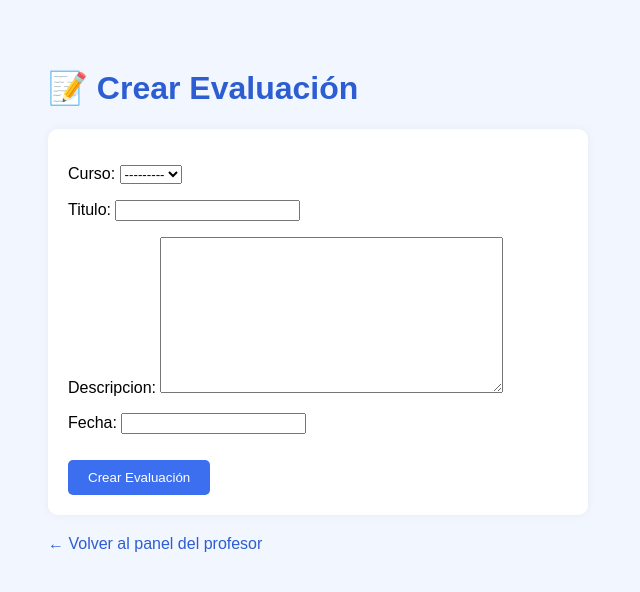
After one commit to Frix23x/plataformasedu-django, a Django app: page /crear-evaluacion/ in a window 1280 px wide. The commit adds this page. Shown: the top 592 px of the page, without its empty margins (0-640 px from the left). Run offline with Django 4.2, Linux system fonts and the light colour scheme; the visitor is signed in with stand-in values (Sample User, id 1); data that the repository does not hold is empty.

Commit message:
🧩 Agregado modelo Evaluación, formularios, vistas, HTML y navegación completa

```diff
--- a/app/usuarios/admin.py
+++ b/app/usuarios/admin.py
@@ -3,6 +3,7 @@ from django.contrib.auth.admin import UserAdmin
 from .models import Usuario
 from .models import Curso
 from .models import Inscripcion
+from .models import Evaluacion
 
 # Admin para el modelo Usuario
 @admin.register(Usuario)
@@ -19,3 +20,8 @@ class CursoAdmin(admin.ModelAdmin):
     search_fields = ['nombre']
 
 admin.site.register(Inscripcion)
+
+# Admin para el modelo Evaluacion
+@admin.register(Evaluacion)
+class EvaluacionAdmin(admin.ModelAdmin):
+    list_display = ['titulo', 'curso', 'fecha']
--- a/app/usuarios/forms.py
+++ b/app/usuarios/forms.py
@@ -1,8 +1,14 @@
 from django import forms
 from django.contrib.auth.forms import UserCreationForm
 from .models import Usuario
+from .models import Evaluacion
 
 class RegistroForm(UserCreationForm):
     class Meta:
         model = Usuario
         fields = ['username', 'email', 'rol', 'password1', 'password2']
+
+class EvaluacionForm(forms.ModelForm):
+    class Meta:
+        model = Evaluacion
+        fields = ['curso', 'titulo', 'descripcion', 'fecha']
--- a/app/usuarios/models.py
+++ b/app/usuarios/models.py
@@ -42,3 +42,12 @@ class Inscripcion(models.Model):
 
     def __str__(self):
         return self.nombre
+
+class Evaluacion(models.Model):
+    curso = models.ForeignKey(Curso, on_delete=models.CASCADE, related_name='evaluaciones')
+    titulo = models.CharField(max_length=100)
+    descripcion = models.TextField()
+    fecha = models.DateField()
+
+    def __str__(self):
+        return f"{self.titulo} - {self.curso.nombre}"
--- /dev/null
+++ b/app/usuarios/templates/crear_evaluacion.html
@@ -0,0 +1,50 @@
+<!DOCTYPE html>
+<html lang="es">
+<head>
+    <meta charset="UTF-8">
+    <title>Crear Evaluación</title>
+    <style>
+        body {
+            font-family: Arial, sans-serif;
+            background: #f2f6ff;
+            padding: 40px;
+        }
+        h1 {
+            color: #2c5dd2;
+        }
+        form {
+            background: white;
+            padding: 20px;
+            border-radius: 10px;
+            box-shadow: 0 0 10px rgba(0,0,0,0.05);
+            max-width: 500px;
+        }
+        button {
+            padding: 10px 20px;
+            background-color: #3c6ff0;
+            color: white;
+            border: none;
+            border-radius: 5px;
+            margin-top: 10px;
+            cursor: pointer;
+        }
+        a {
+            display: inline-block;
+            margin-top: 20px;
+            text-decoration: none;
+            color: #2c5dd2;
+        }
+    </style>
+</head>
+<body>
+    <h1>📝 Crear Evaluación</h1>
+
+    <form method="post">
+        {% csrf_token %}
+        {{ form.as_p }}
+        <button type="submit">Crear Evaluación</button>
+    </form>
+
+    <a href="{% url 'panel_profesor' %}">← Volver al panel del profesor</a>
+</body>
+</html>
--- a/app/usuarios/urls.py
+++ b/app/usuarios/urls.py
@@ -1,10 +1,14 @@
 from django.urls import path
+from django.contrib.auth.views import LogoutView
 from . import views
 
 urlpatterns = [
-    path('registro/', views.registro, name='registro'),
+    path('registro/', views.registro, name='registro'), # Ruta para registro
     path('login/', views.login_view, name='login'), # Ruta para login
     path('panel-profesor/', views.panel_profesor, name='panel_profesor'), # Para profesores
     path('panel-estudiante/', views.panel_estudiante, name='panel_estudiante'), # Para estudiantes
-    path('inscribirse/<int:curso_id>/', views.inscribirse, name='inscribirse'),
+    path('inscribirse/<int:curso_id>/', views.inscribirse, name='inscribirse'), # Para inscribirse
+    path('evaluaciones/', views.evaluaciones_estudiante, name='evaluaciones_estudiante'), # Para las evaluaciones
+    path('crear-evaluacion/', views.crear_evaluacion, name='crear_evaluacion'), # Para crear las evaluaciones
+    path('logout/', LogoutView.as_view(next_page='login'), name='logout'), # Para cerrar sesión
 ]
--- a/app/usuarios/views.py
+++ b/app/usuarios/views.py
@@ -3,9 +3,12 @@ from django.contrib.auth import authenticate, login
 from django.contrib import messages
 from django.http import HttpResponse
 from django.contrib.auth.decorators import login_required
+from django.views.decorators.http import require_POST
 from .forms import RegistroForm
-from .models import Curso, Inscripcion
-from django.views.decorators.http import require_POST
+from .forms import EvaluacionForm
+from .models import Curso, Inscripcion, Usuario
+from .models import Evaluacion
+
 
 # Vista de registro
 def registro(request):
@@ -42,17 +45,35 @@ def login_view(request):
 # Vista real de panel profesor con cursos asignados
 @login_required
 def panel_profesor(request):
-    cursos = Curso.objects.filter(profesor=request.user)
-    return render(request, 'panel_profesor.html', {'cursos': cursos})
+    profesor = request.user
+
+    # Cursos que dicta el profesor
+    cursos = Curso.objects.filter(profesor=profesor)
+
+    # Para cada curso, obtener sus estudiantes inscritos
+    cursos_con_estudiantes = []
+    for curso in cursos:
+        estudiantes = Usuario.objects.filter(inscripcion__curso=curso)
+        cursos_con_estudiantes.append((curso, estudiantes))
+
+    return render(request, 'panel_profesor.html', {
+        'cursos_con_estudiantes': cursos_con_estudiantes
+    })
 
 # Igualmente con los estudiantes
 @login_required
 def panel_estudiante(request):
-    cursos = Curso.objects.all()
-    cursos_inscritos = Inscripcion.objects.filter(estudiante=request.user).values_list('curso_id', flat=True)
+    usuario = request.user
+
+    # Cursos en los que ya está inscrito
+    cursos_inscritos = Curso.objects.filter(inscripcion__estudiante=usuario)
+
+    # Cursos en los que aún NO está inscrito
+    cursos_disponibles = Curso.objects.exclude(inscripcion__estudiante=usuario)
+
     return render(request, 'panel_estudiante.html', {
-        'cursos': cursos,
-        'cursos_inscritos': cursos_inscritos
+        'cursos_disponibles': cursos_disponibles,
+        'cursos_inscritos': cursos_inscritos,
     })
 
 @login_required
@@ -66,3 +87,42 @@ def inscribirse(request, curso_id):
         Inscripcion.objects.create(estudiante=request.user, curso=curso)
 
     return redirect('panel_estudiante')
+
+@login_required
+def evaluaciones_estudiante(request):
+    usuario = request.user
+
+    # Cursos donde el estudiante está inscrito
+    cursos_inscritos = Curso.objects.filter(inscripcion__estudiante=usuario)
+
+    # Evaluaciones de esos cursos
+    evaluaciones = Evaluacion.objects.filter(curso__in=cursos_inscritos).order_by('fecha')
+
+    return render(request, 'evaluaciones_estudiante.html', {
+        'evaluaciones': evaluaciones
+    })
+
+@login_required
+def crear_evaluacion(request):
+    profesor = request.user
+
+    # Filtrar solo los cursos que dicta este profesor
+    cursos_del_profesor = Curso.objects.filter(profesor=profesor)
+
+    if request.method == 'POST':
+        form = EvaluacionForm(request.POST)
+        if form.is_valid():
+            evaluacion = form.save(commit=False)
+
+            # Verifica que el curso sea del profesor
+            if evaluacion.curso in cursos_del_profesor:
+                evaluacion.save()
+                return redirect('panel_profesor')
+            else:
+                form.add_error('curso', 'No puedes crear evaluaciones para cursos que no dictas.')
+    else:
+        form = EvaluacionForm()
+        # Limita los cursos al profesor
+        form.fields['curso'].queryset = cursos_del_profesor
+
+    return render(request, 'crear_evaluacion.html', {'form': form})
```
Also changed, not shown: app/usuarios/templates/evaluaciones_estudiante.html (added, +54 -0 lines), app/usuarios/templates/panel_estudiante.html (+40 -22 lines), app/usuarios/templates/panel_profesor.html (+50 -9 lines), app/usuarios/migrations/0004_evaluacion.py (added).
